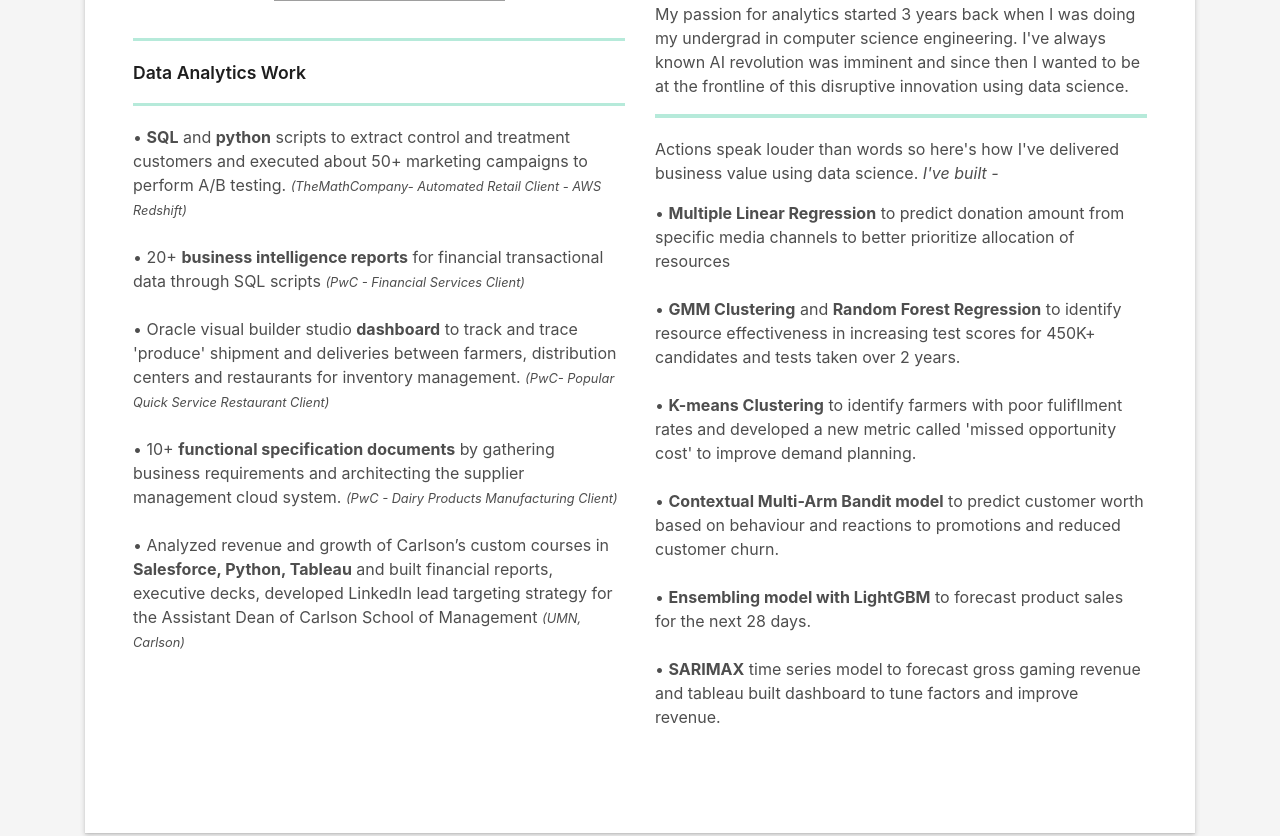
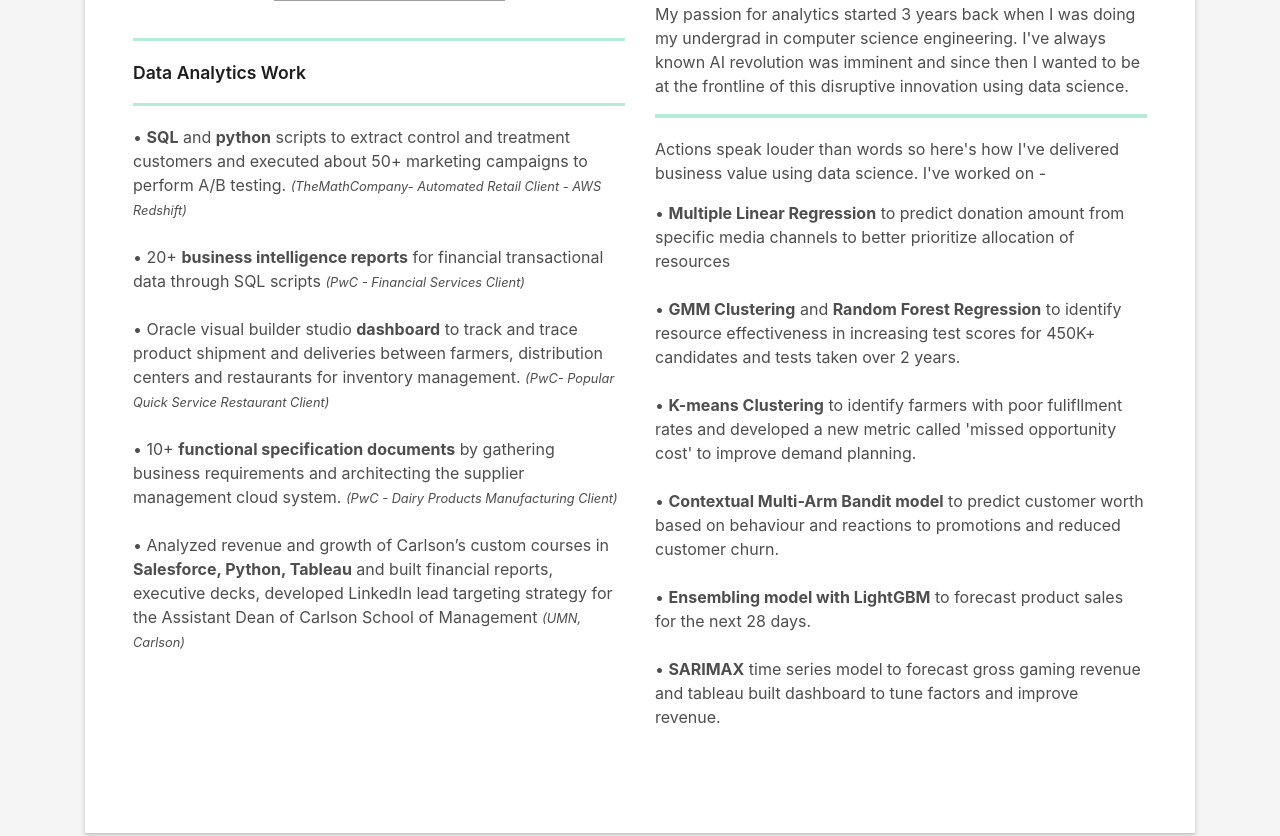
Before and after one commit to AbhaySubramanianK/AbhaySubramanianK.github.io, a plain HTML site: page index.html in a window 1280 px wide. Shown: the part 1100-1936 px from the top of the page. Drawn offline with Linux system fonts and the light colour scheme; grey boxes are pictures that could not be loaded; files whose address does not match are found by name.

Commit message:
Update index.html

```diff
--- a/index.html
+++ b/index.html
@@ -122,7 +122,7 @@
 
                       • 20+ <b>business intelligence reports</b> for financial transactional data through SQL scripts <small><em>(PwC - Financial Services Client)</em></small><!-- Summer Live Case --><br><br>
 
-                      • Oracle visual builder studio <b>dashboard</b> to track and trace 'produce' shipment and deliveries between farmers, distribution centers and restaurants for inventory management. <small><em>(PwC- Popular Quick Service Restaurant Client)</em></small><!-- Summer Live Case --><br><br>
+                      • Oracle visual builder studio <b>dashboard</b> to track and trace product shipment and deliveries between farmers, distribution centers and restaurants for inventory management. <small><em>(PwC- Popular Quick Service Restaurant Client)</em></small><!-- Summer Live Case --><br><br>
 
                       • 10+ <b>functional specification documents</b> by gathering business requirements and architecting the supplier management cloud system. <small><em>(PwC - Dairy Products Manufacturing Client)</em></small><!-- Summer Live Case --><br><br>
 
@@ -173,7 +173,7 @@
                     <div class="skill-mf">
                       <div class="progress">
                       </div>
-                      <p>Actions speak louder than words so here's how I've delivered business value using data science. <i>I've built - </i></p>
+                      <p>Actions speak louder than words so here's how I've delivered business value using data science. I've worked on -</p>
 
                       <p align>
                       • <b>Multiple Linear Regression</b> to predict donation amount from specific media channels to better prioritize allocation of resources <!-- <small><em>(Summer Semester Live Case - Second Harvest Heartland - Non Profit)</em></small> --><!-- Summer Live Case --><br><br>
```
